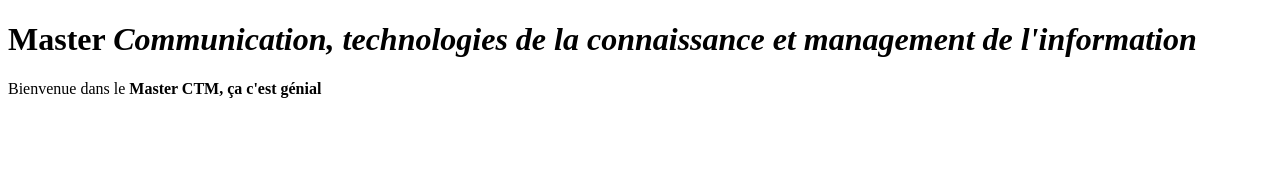
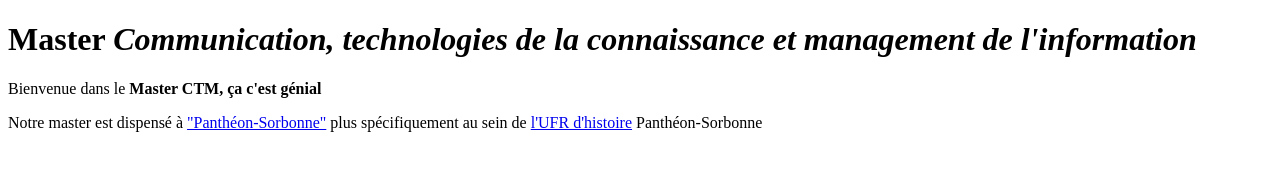
Before and after one commit to laiquah974/mon-site, a plain HTML site: page index.html in a window 1280 px wide. Drawn offline with Linux system fonts and the light colour scheme.

Commit message:
Update index.html
Je rajoute des liens hypertextes

```diff
--- a/index.html
+++ b/index.html
@@ -8,6 +8,13 @@
 
  <h1>Master <em> Communication, technologies de la connaissance et management de l'information </em> </h1>
  <p>Bienvenue dans le <strong> Master CTM, ça c'est génial </strong> </p>
+ <!-- Un lien vers le document numérique Wikipédia de P1, sur le texte "Panthéon-Sorbonne" -->
+    <!-- Un lien vers le fragment "Composantes" isncrit dans le document numérique Wikipédia de P1, sur le texte "UFR-d'histoire" -->
 
+</p>
+ Notre master est dispensé à <a href= "https://fr.wikipedia.org/wiki/Université_Paris-I-Panthéon-Sorbonne">"Panthéon-Sorbonne"</a>
+ plus spécifiquement au sein de <a href=https://fr.wikipedia.org/wiki/Université_Paris-I-Panthéon-Sorbonne#Composantes> l'UFR d'histoire<a/> Panthéon-Sorbonne
+
+  <p></p>
 </body>
 </html>
```
